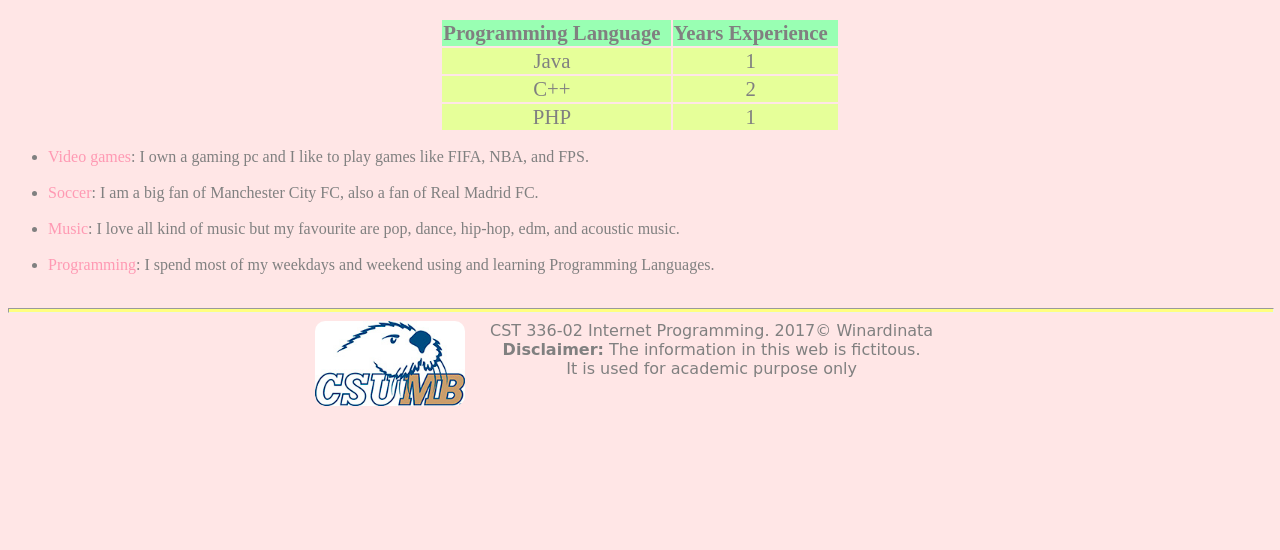
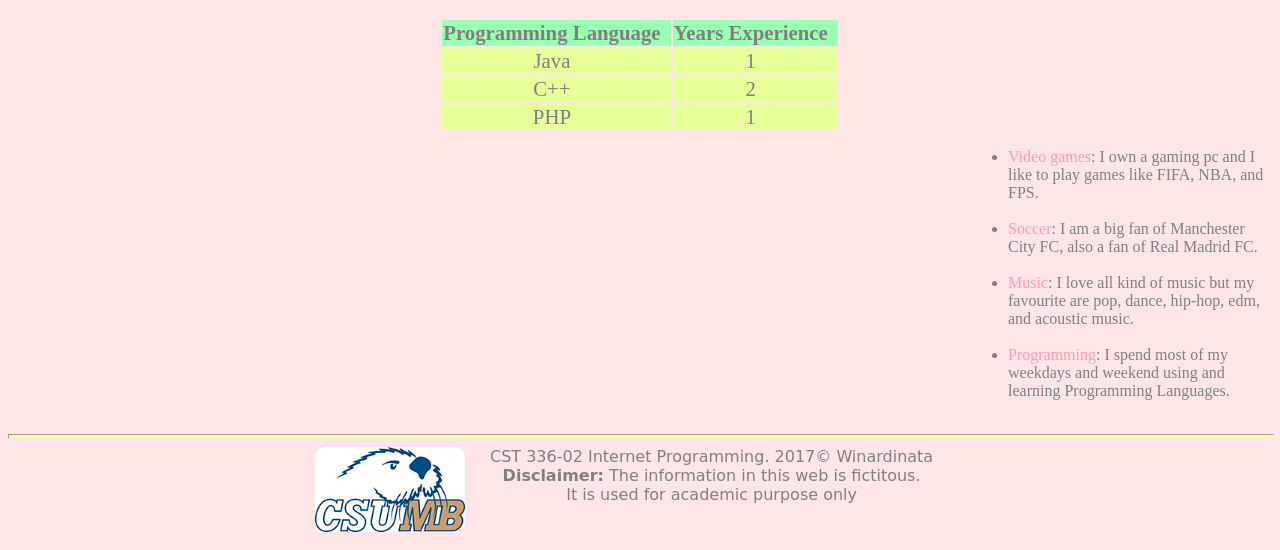
Before and after one commit to wina8757/Web-Design-Project, a PHP site: page /labs/lab1/about.html in a window 1280 px wide. Shown: the part 250-800 px from the top of the page. Run offline with PHP 8.4, Linux system fonts and the light colour scheme; some web fonts are replaced.

Commit message:
adding lab1

```diff
--- a/labs/lab1/css/styles.css
+++ b/labs/lab1/css/styles.css
@@ -105,7 +105,7 @@ td{
 
 ul{
     text-align: left;
-    /*padding-left: 200px;*/
+    padding-left: 1000px;
 }
 
 .hobby{
--- a/labs/lab1/index.html
+++ b/labs/lab1/index.html
@@ -22,7 +22,7 @@
             <link href="https://fonts.googleapis.com/css?family=Libre+Barcode+128+Text" rel="stylesheet">
         </nav>
 
-        <br /><br />
+        <br />
 
         <main>
 
@@ -62,12 +62,12 @@
 
         <footer>
 
-
             <div id="Img">
                 <img  src="img/csumb.jpg" alt="CSUMB Logo" />
             </div>
 
             <div id="Text">
+            <link href="https://fonts.googleapis.com/css?family=Amita" rel="stylesheet">
              CST 336-02 Internet Programming. 2017&copy; Winardinata <br />
              <strong>Disclaimer:</strong> The information in this web is fictitous. <br />
              It is used for academic purpose only
```
